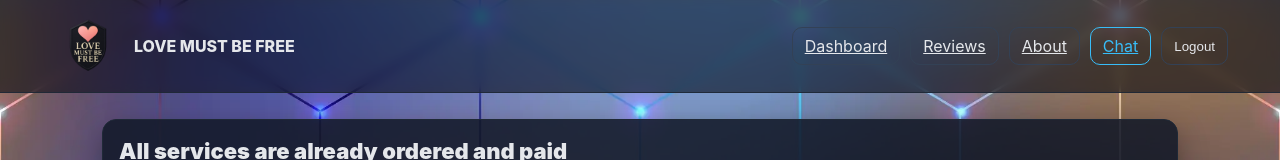
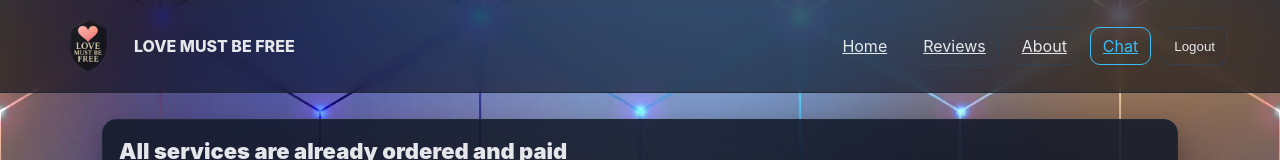
Before and after one commit to Jorgor-prog/LOVE_MUST_BE_FREE_v2, a Next.js app: page /dashboard in a window 1280 px wide. Shown: the top 160 px of the page. Built offline with nearby package versions, Linux system fonts and the light colour scheme; no server answers.

Commit message:
Update UserTopBar.tsx

```diff
--- a/components/UserTopBar.tsx
+++ b/components/UserTopBar.tsx
@@ -35,14 +35,13 @@ export default function UserTopBar({ compact=false }:{compact?:boolean}){
       borderBottom:'1px solid rgba(31,41,55,0.9)'
     }}>
       <div style={{maxWidth:1200, margin:'0 auto', display:'flex', alignItems:'center', gap:14, padding:'10px 12px'}}>
-        {/* крупный щит слева */}
         <div style={{display:'flex', alignItems:'center', gap:10}}>
           <Image src="/images/Logo_3.webp" alt="logo" width={compact?54:72} height={compact?54:72} style={{objectFit:'contain'}}/>
           <span style={{fontWeight:800, color:'#e5e7eb'}}>LOVE MUST BE FREE</span>
         </div>
 
         <div style={{marginLeft:'auto', display:'flex', gap:10, flexWrap:'wrap'}}>
-          <Link className="btn" href="/dashboard">Dashboard</Link>
+          <Link className="btn" href="/dashboard">Home</Link>
           <Link className="btn" href="/reviews">Reviews</Link>
           <Link className="btn" href="/about">About</Link>
           <Link className="btn" href="/chat" style={{position:'relative', borderColor:'#38bdf8', color:'#38bdf8'}}>
```
